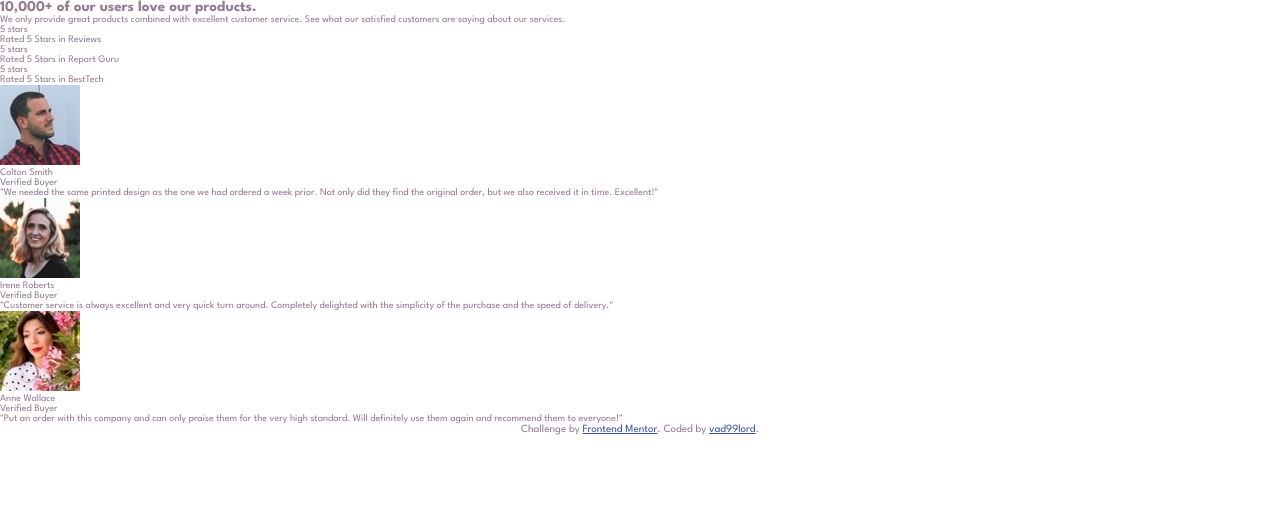
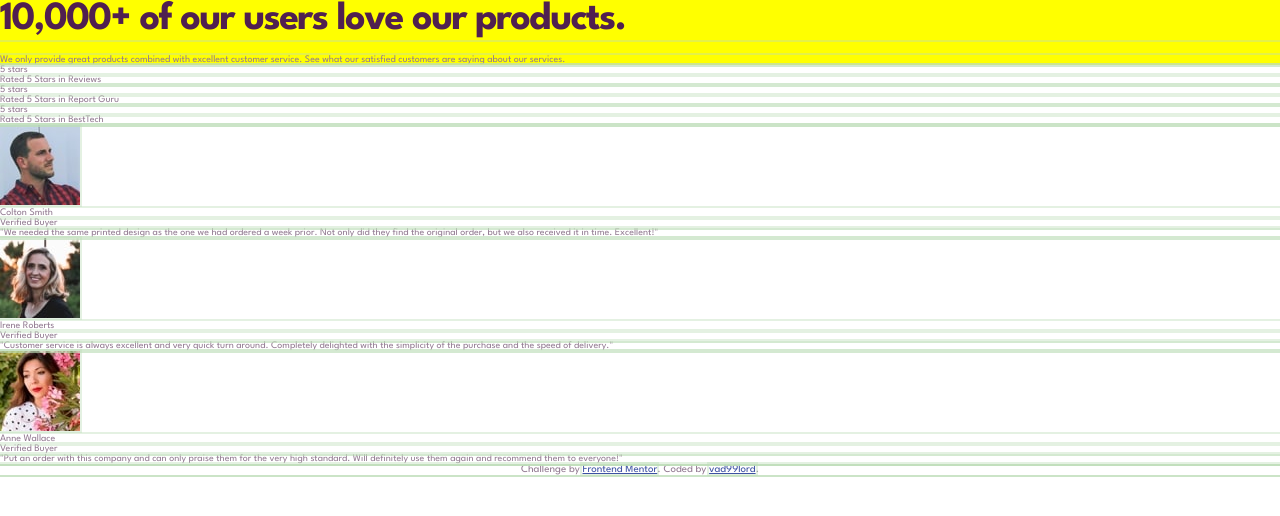
Before and after one commit to vad99lord/social-proof-section, a plain HTML site: page index.html in a window 1280 px wide. Drawn offline with Linux system fonts and the light colour scheme.

Commit message:
add base text box section styles

```diff
--- a/index.html
+++ b/index.html
@@ -44,14 +44,16 @@
   <body>
     <main>
       <section class="section-social-proof">
-        <h1 class="section-heading">
+        <div class="text-box-container">
+          <h1 class="text-box-heading">
             10,000+ of our users love our products.
           </h1>
-        <p class="section-description">
+          <p class="text-box-description">
             We only provide great products combined with excellent
             customer service. See what our satisfied customers are
             saying about our services.
           </p>
+        </div>
         <div class="featured-in-container">
           <figure class="featured-in">
             <div class="featured-in-rating">5 stars</div>
--- a/styles/styles.css
+++ b/styles/styles.css
@@ -36,6 +36,8 @@ White: hsl(0, 0%, 100%)
   padding: 0;
   margin: 0;
   box-sizing: border-box;
+  /* Debugging borders only */
+  outline: 2px solid hsla(111, 37%, 79%,0.4) !important;
 }
 
 html {
@@ -50,4 +52,23 @@ body {
   line-height: 1;
   color: var(--color-neutral-dark);
   background-color: var(--color-neutral-white);
+  font-weight: 400;
 }
+
+/* Text box section styles */
+
+.text-box-container {
+  background-color: yellow;
+}
+
+.text-box-heading {
+  color: var(--color-primary-dark);
+  letter-spacing: -1.5px;
+  font-weight: 700;
+  font-size: 4rem;
+  margin-bottom: 1.5rem;
+}
+
+.text-box-description {
+  font-size: 1rem;
+}
```
Lines whose indentation alone changed are shown as unchanged.
